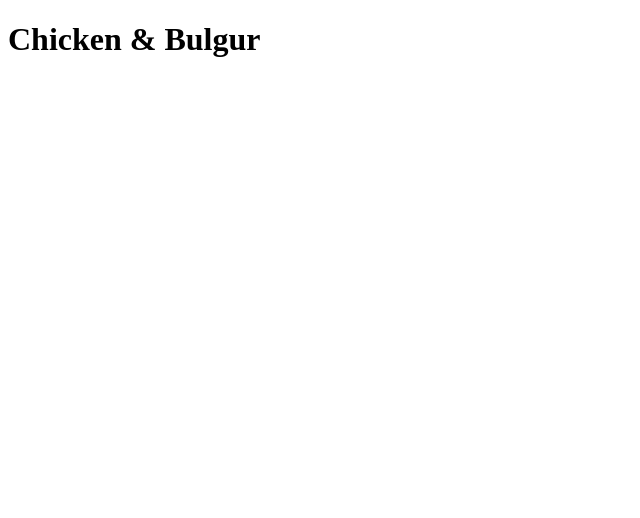
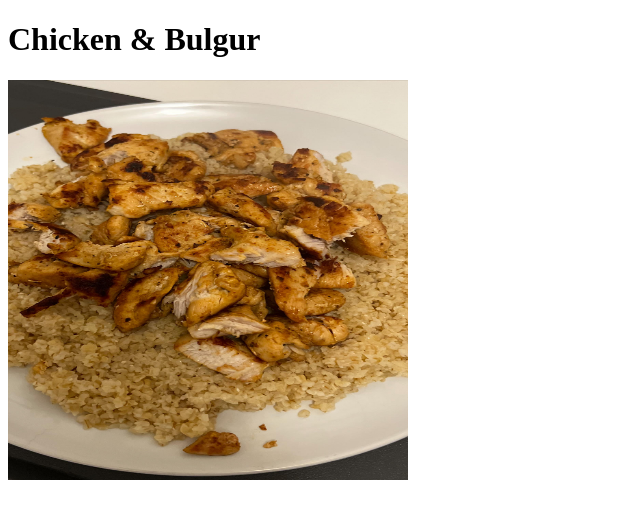
Before and after one commit to KingSavageShaun/odin-recipes, a plain HTML site: page recipes/chicken.html in a window 1280 px wide. Shown: the whole page, without its empty margins (0-640 px from the left). Drawn offline with Linux system fonts and the light colour scheme.

Commit message:
hyperlinks created to recipe page
hyperlink created to recipe page which now has the addition of a photo

```diff
--- a/recipes/chicken.html
+++ b/recipes/chicken.html
@@ -7,5 +7,6 @@
 
 <body>
     <h1>Chicken & Bulgur</h1>
+    <img src="./images/photo.jpg" alt="Picture of chicken" height="400" width="400">
 </body>
 </html>
```
Also changed, not shown: index.html (line endings or trailing spaces), recipes/images/photo.jpg (added).
